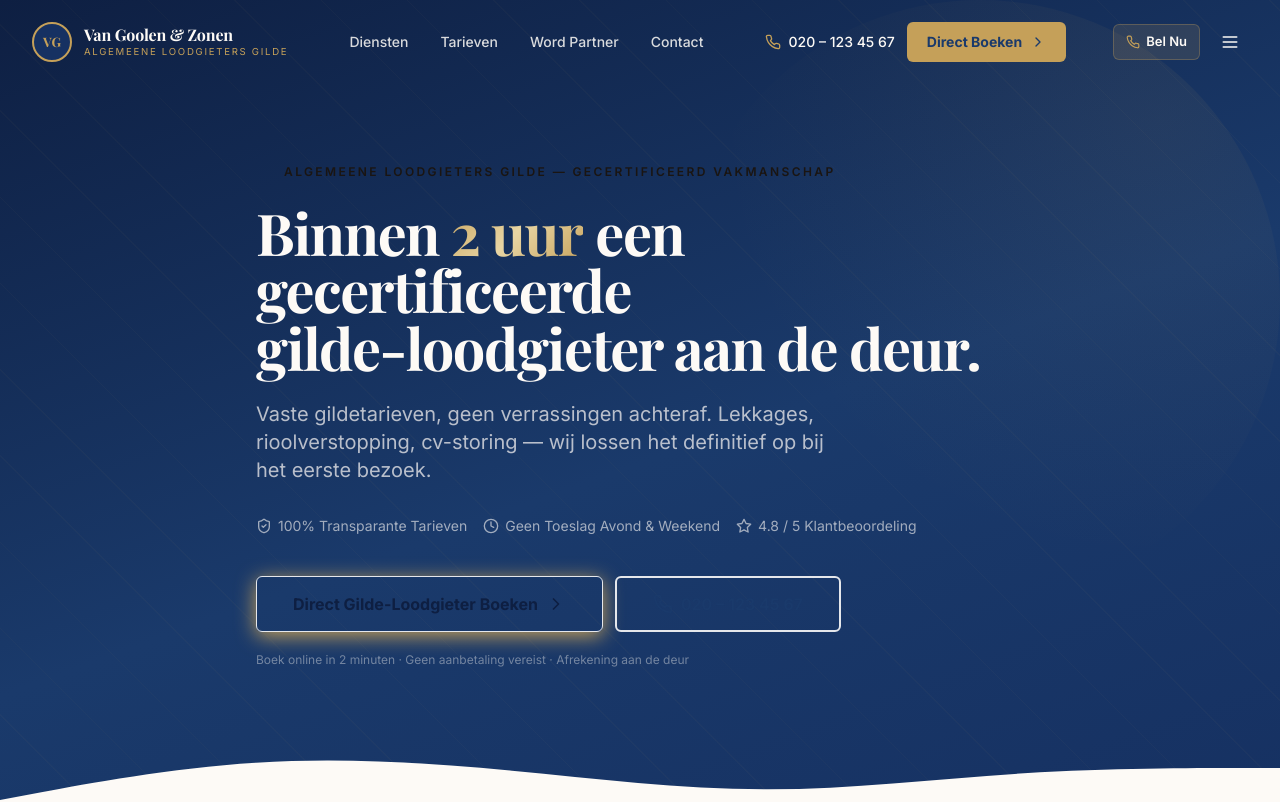
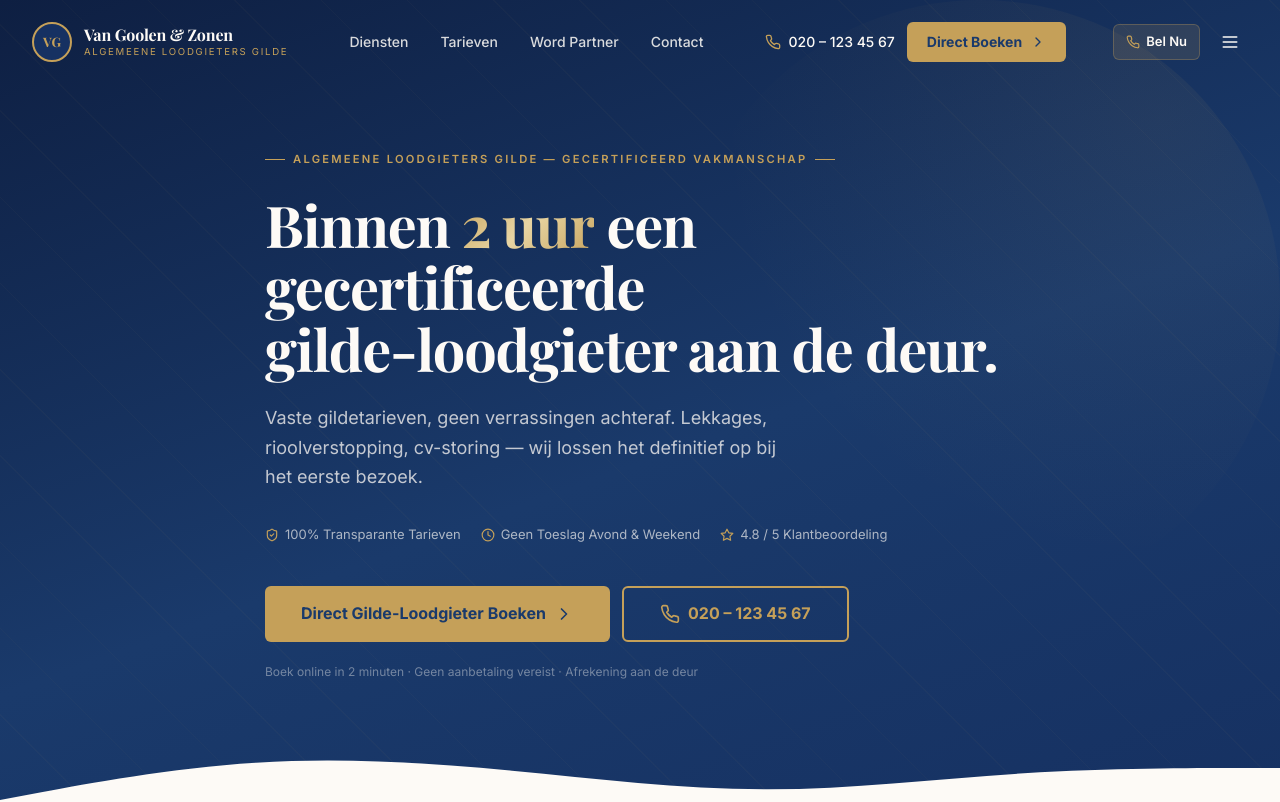
Before and after one commit to mohamedboujjou95-bit/vangoolen-en-zonen, a Next.js app: page / in a window 1280 px wide. Shown: the top 802 px of the page. Built offline with nearby package versions, Linux system fonts and the light colour scheme.

Commit message:
fix: hero buttons gold

```diff
--- a/components/sections/hero.tsx
+++ b/components/sections/hero.tsx
@@ -1,5 +1,4 @@
 "use client";
-
 import React from "react";
 import Link from "next/link";
 import { Phone, ChevronRight, Clock, ShieldCheck, Star } from "lucide-react";
@@ -7,68 +6,47 @@ import { PHONE_NUMBER, PHONE_HREF } from "@/lib/data";
 
 export function HeroSection() {
   return (
-    <section className="relative min-h-screen flex flex-col justify-center overflow-hidden hero-bg">
-      <div className="absolute inset-0 pointer-events-none" style={{ backgroundImage: "repeating-linear-gradient(45deg, transparent, transparent 60px, rgba(197,160,89,0.03) 60px, rgba(197,160,89,0.03) 61px)" }} />
-      <div className="absolute top-0 right-0 w-[600px] h-[600px] rounded-full pointer-events-none" style={{ background: "radial-gradient(ellipse at 80% 20%, rgba(197,160,89,0.07) 0%, transparent 65%)" }} />
-
-      <div className="container-vg relative z-10 pt-28 pb-20 md:pt-32 md:pb-24">
-        <div className="max-w-3xl">
-          <div className="flex items-center gap-2 mb-6">
-            <span className="w-5 h-px bg-gold-DEFAULT" />
-            <span className="text-xs font-semibold tracking-[0.2em] uppercase text-gold-DEFAULT font-body">
-              Algemeene Loodgieters Gilde — Gecertificeerd Vakmanschap
-            </span>
-            <span className="w-5 h-px bg-gold-DEFAULT" />
+    <section style={{minHeight:"100vh",display:"flex",flexDirection:"column",justifyContent:"center",background:"linear-gradient(160deg, #0e1f42 0%, #1a3a6b 55%, #163162 100%)",position:"relative",overflow:"hidden"}}>
+      <div style={{position:"absolute",inset:0,backgroundImage:"repeating-linear-gradient(45deg, transparent, transparent 60px, rgba(197,160,89,0.03) 60px, rgba(197,160,89,0.03) 61px)",pointerEvents:"none"}} />
+      <div style={{position:"absolute",top:0,right:0,width:"600px",height:"600px",borderRadius:"50%",background:"radial-gradient(ellipse at 80% 20%, rgba(197,160,89,0.07) 0%, transparent 65%)",pointerEvents:"none"}} />
+      <div className="container-vg" style={{position:"relative",zIndex:1,paddingTop:"7rem",paddingBottom:"5rem"}}>
+        <div style={{maxWidth:"750px"}}>
+          <div style={{display:"flex",alignItems:"center",gap:"0.5rem",marginBottom:"1.5rem"}}>
+            <span style={{width:"1.25rem",height:"1px",background:"#C5A059",display:"block"}} />
+            <span style={{fontSize:"0.7rem",fontWeight:600,letterSpacing:"0.2em",textTransform:"uppercase",color:"#C5A059"}}>Algemeene Loodgieters Gilde — Gecertificeerd Vakmanschap</span>
+            <span style={{width:"1.25rem",height:"1px",background:"#C5A059",display:"block"}} />
           </div>
-
-          <h1 className="text-4xl sm:text-5xl lg:text-[3.6rem] font-display font-bold text-cream leading-[1.08] tracking-tight mb-6">
+          <h1 className="font-display font-bold" style={{fontSize:"clamp(2.4rem,5vw,3.6rem)",color:"#FDFAF6",lineHeight:1.08,letterSpacing:"-0.02em",marginBottom:"1.5rem"}}>
             Binnen{" "}
-            <span className="relative inline-block">
-              <span className="relative z-10 text-gold-gradient">2 uur</span>
-              <span className="absolute -bottom-1 left-0 right-0 h-0.5 bg-gold-DEFAULT/50 rounded" />
-            </span>{" "}
-            een gecertificeerde<br className="hidden sm:block" />{" "}
-            gilde-loodgieter aan de deur.
+            <span style={{background:"linear-gradient(135deg, #C5A059 0%, #E8D5A3 50%, #C5A059 100%)",WebkitBackgroundClip:"text",WebkitTextFillColor:"transparent",backgroundClip:"text"}}>2 uur</span>
+            {" "}een gecertificeerde<br />gilde-loodgieter aan de deur.
           </h1>
-
-          <p className="text-lg md:text-xl text-cream/70 font-body leading-relaxed mb-8 max-w-xl">
-            Vaste gildetarieven, geen verrassingen achteraf. Lekkages, rioolverstopping,
-            cv-storing — wij lossen het definitief op bij het eerste bezoek.
+          <p style={{fontSize:"1.125rem",color:"rgba(253,250,246,0.75)",lineHeight:1.65,marginBottom:"2rem",maxWidth:"520px"}}>
+            Vaste gildetarieven, geen verrassingen achteraf. Lekkages, rioolverstopping, cv-storing — wij lossen het definitief op bij het eerste bezoek.
           </p>
-
-          <div className="flex flex-wrap gap-4 mb-10">
-            {[
-              { icon: ShieldCheck, text: "100% Transparante Tarieven" },
-              { icon: Clock, text: "Geen Toeslag Avond & Weekend" },
-              { icon: Star, text: "4.8 / 5 Klantbeoordeling" },
-            ].map(({ icon: Icon, text }) => (
-              <div key={text} className="flex items-center gap-1.5 text-sm text-cream/60">
-                <Icon className="h-4 w-4 text-gold-DEFAULT shrink-0" />
-                {text}
+          <div style={{display:"flex",flexWrap:"wrap",gap:"1.25rem",marginBottom:"2.5rem"}}>
+            {[{icon:ShieldCheck,text:"100% Transparante Tarieven"},{icon:Clock,text:"Geen Toeslag Avond & Weekend"},{icon:Star,text:"4.8 / 5 Klantbeoordeling"}].map(({icon:Icon,text})=>(
+              <div key={text} style={{display:"flex",alignItems:"center",gap:"0.375rem",fontSize:"0.8125rem",color:"rgba(253,250,246,0.65)"}}>
+                <Icon style={{height:"0.875rem",width:"0.875rem",color:"#C5A059",flexShrink:0}} />{text}
               </div>
             ))}
           </div>
-
-          <div className="flex flex-col sm:flex-row gap-3">
-            <Link href="/boeking" className="inline-flex items-center justify-center gap-2 h-14 px-9 text-base font-bold rounded bg-gold-DEFAULT text-primary-800 border border-gold-DEFAULT hover:bg-gold-dark hover:text-white transition-all duration-200 shadow-gold hover:shadow-gold-lg">
-              Direct Gilde-Loodgieter Boeken
-              <ChevronRight className="h-5 w-5" />
+          <div style={{display:"flex",flexWrap:"wrap",gap:"0.75rem"}}>
+            <Link href="/boeking" style={{display:"inline-flex",alignItems:"center",gap:"0.5rem",height:"3.5rem",padding:"0 2.25rem",borderRadius:"0.375rem",background:"#C5A059",color:"#1a3a6b",fontWeight:700,fontSize:"1rem",textDecoration:"none"}}>
+              Direct Gilde-Loodgieter Boeken <ChevronRight style={{height:"1.25rem",width:"1.25rem"}} />
             </Link>
-            <a href={PHONE_HREF} className="inline-flex items-center justify-center gap-2 h-14 px-9 text-base font-semibold rounded bg-transparent text-gold-DEFAULT border-2 border-gold-DEFAULT hover:bg-gold-DEFAULT hover:text-primary-800 transition-all duration-200">
-              <Phone className="h-5 w-5" />
-              {PHONE_NUMBER}
+            <a href={PHONE_HREF} style={{display:"inline-flex",alignItems:"center",gap:"0.5rem",height:"3.5rem",padding:"0 2.25rem",borderRadius:"0.375rem",background:"transparent",color:"#C5A059",fontWeight:700,fontSize:"1rem",textDecoration:"none",border:"2px solid #C5A059"}}>
+              <Phone style={{height:"1.25rem",width:"1.25rem"}} /> {PHONE_NUMBER}
             </a>
           </div>
-
-          <p className="mt-5 text-xs text-cream/40 font-body">
+          <p style={{marginTop:"1.25rem",fontSize:"0.75rem",color:"rgba(253,250,246,0.4)"}}>
             Boek online in 2 minuten · Geen aanbetaling vereist · Afrekening aan de deur
           </p>
         </div>
       </div>
-
-      <div className="absolute bottom-0 left-0 right-0 overflow-hidden leading-none">
-        <svg viewBox="0 0 1440 56" fill="none" xmlns="http://www.w3.org/2000/svg" className="w-full h-14 text-cream" preserveAspectRatio="none">
-          <path d="M0 56L48 48C96 40 192 24 288 18.7C384 13.3 480 18.7 576 26.7C672 34.7 768 45.3 864 45.3C960 45.3 1056 34.7 1152 29.3C1248 24 1344 24 1392 24L1440 24V56H1392C1344 56 1248 56 1152 56C1056 56 960 56 864 56C768 56 672 56 576 56C480 56 384 56 288 56C192 56 96 56 48 56H0V56Z" fill="currentColor"/>
+      <div style={{position:"absolute",bottom:0,left:0,right:0,overflow:"hidden",lineHeight:0}}>
+        <svg viewBox="0 0 1440 56" fill="none" xmlns="http://www.w3.org/2000/svg" style={{width:"100%",height:"56px",display:"block"}} preserveAspectRatio="none">
+          <path d="M0 56L48 48C96 40 192 24 288 18.7C384 13.3 480 18.7 576 26.7C672 34.7 768 45.3 864 45.3C960 45.3 1056 34.7 1152 29.3C1248 24 1344 24 1392 24L1440 24V56H0V56Z" fill="#FDFAF6"/>
         </svg>
       </div>
     </section>
```
